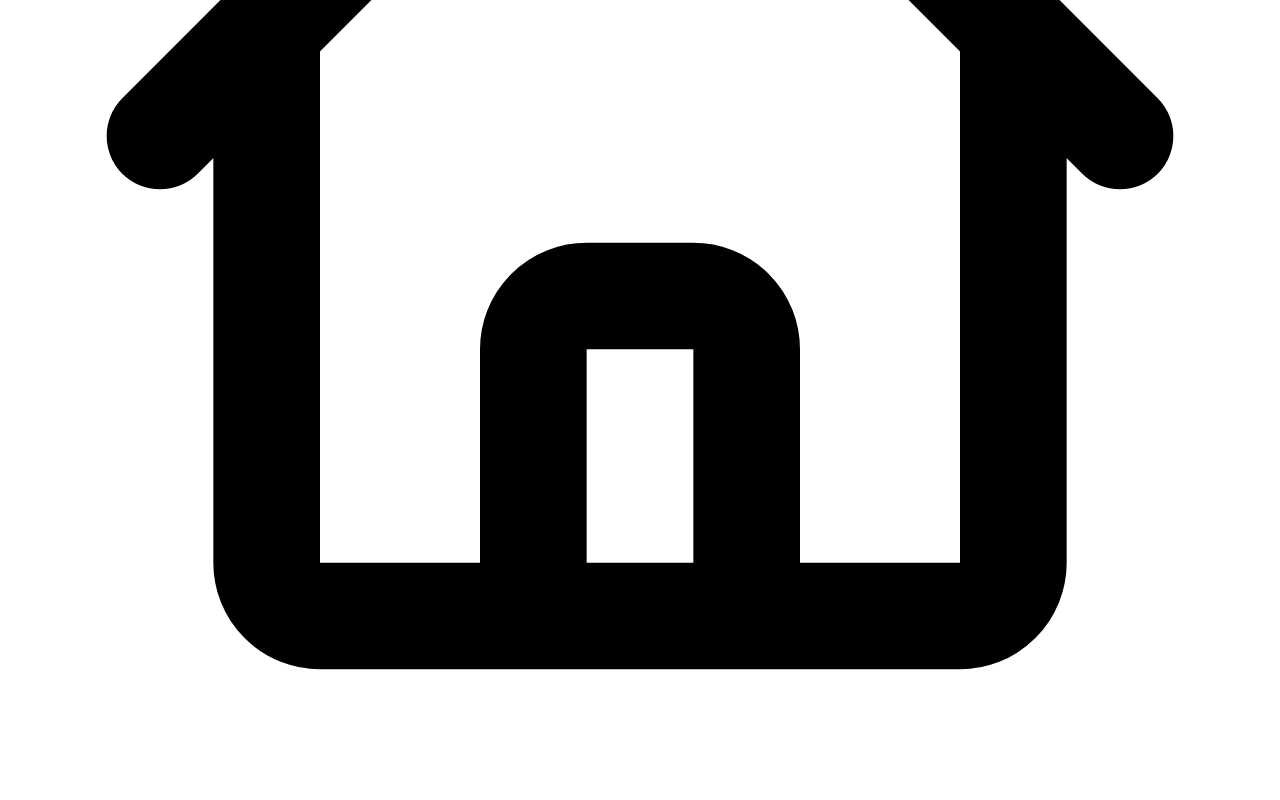
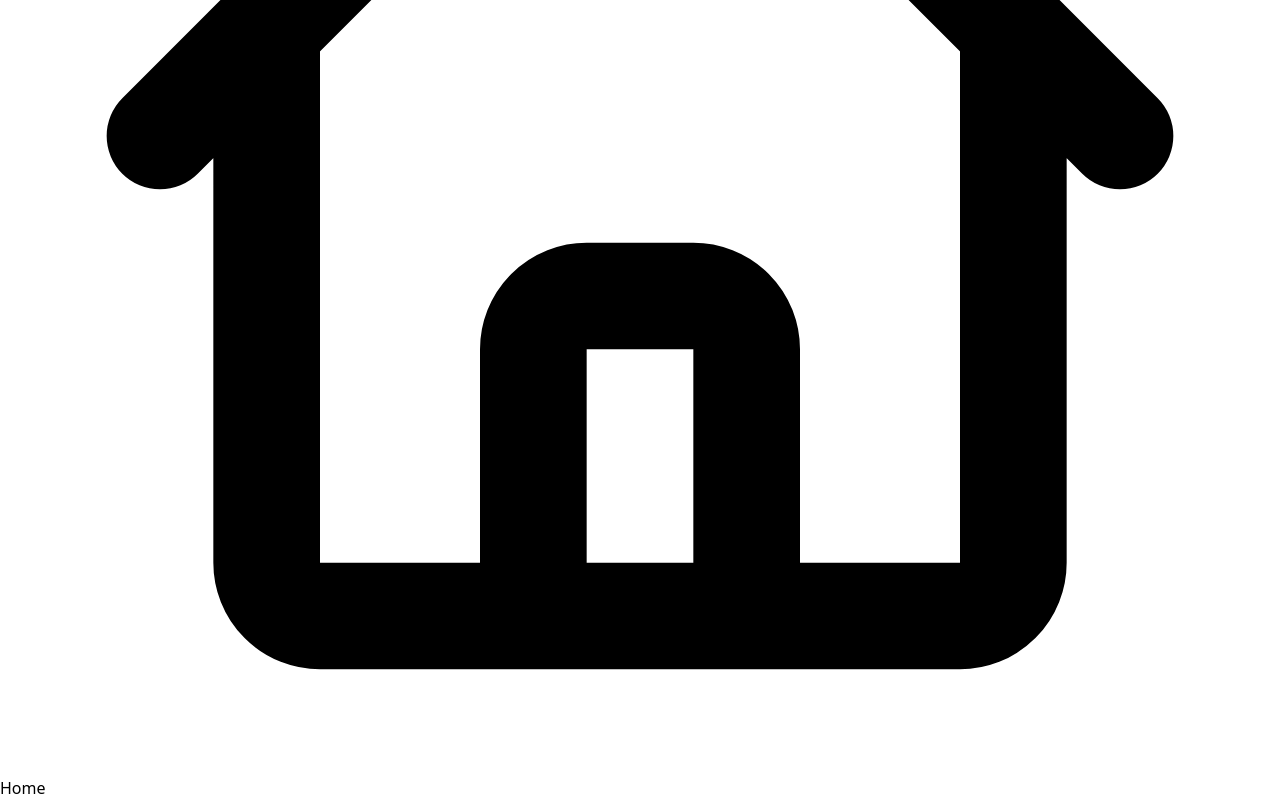
Before and after one commit to AayushMohan/Twitter-2.0, a Next.js app: page / in a window 1280 px wide. Shown: the part 804-1604 px from the top of the page. Before the commit the page ends 1580 px from the top, so only its background shows below. Built offline with nearby package versions, Linux system fonts and the light colour scheme.

Commit message:
Added Sidebar Title

```diff
--- a/Components/SidebarRow.tsx
+++ b/Components/SidebarRow.tsx
@@ -9,7 +9,7 @@ const SidebarRow = ({ Icon, title }: Props) => {
   return (
     <div>
       <Icon />
-      <p></p>
+      <p>{title}</p>
     </div>
   )
 }
```
